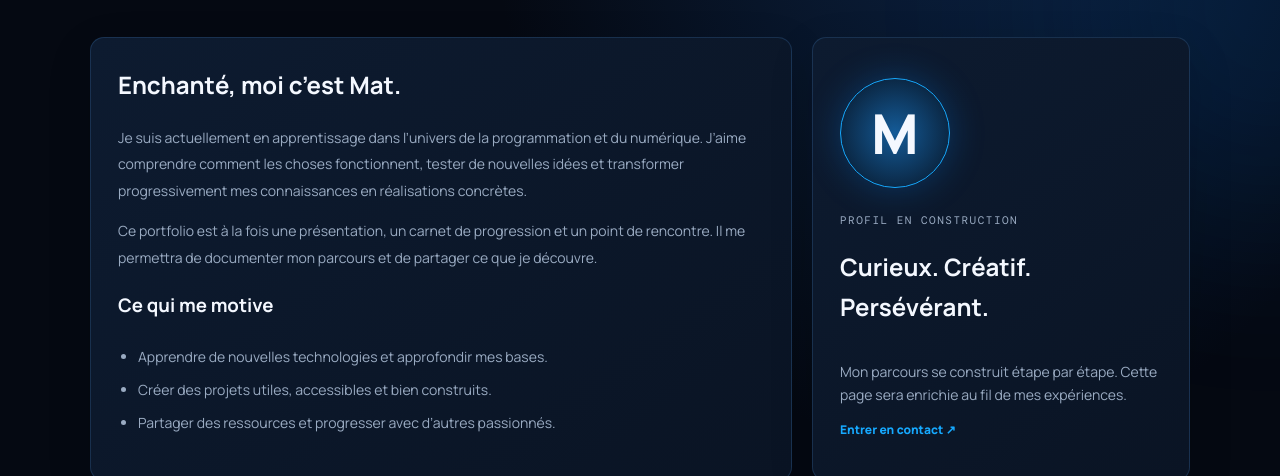
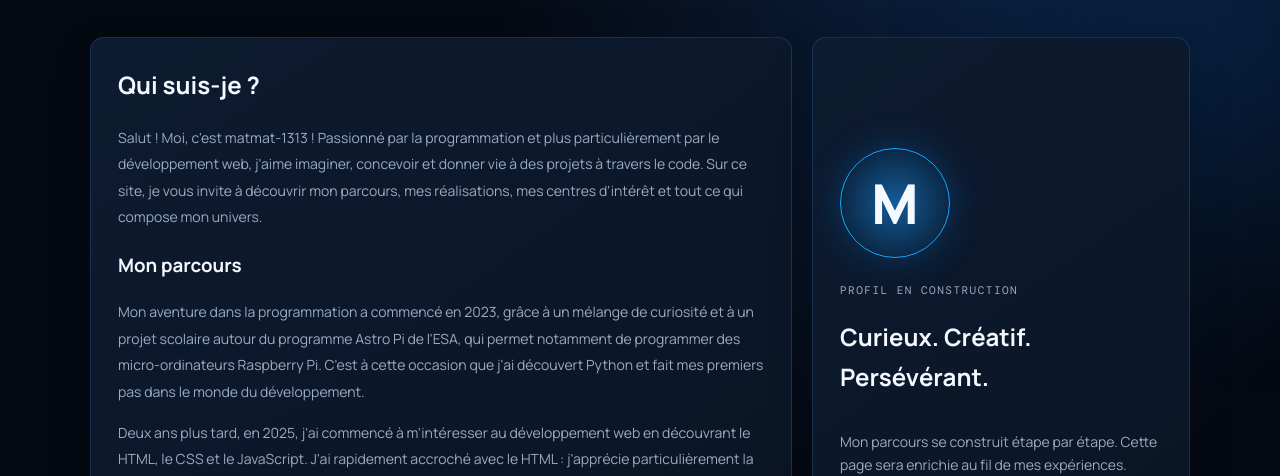
Before and after one commit to matmat-1313programation/matmat-1313programation.github.io, a plain HTML site: page apropos.html in a window 1280 px wide. Shown: the part 324-800 px from the top of the page. Drawn offline with nearby package versions, Linux system fonts and the light colour scheme.

Commit message:
Revise personal introduction in apropos.html
Updated the personal introduction section with new content about the author, including their programming journey and interests.

```diff
--- a/apropos.html
+++ b/apropos.html
@@ -56,16 +56,17 @@
   </div>
   <div class="about-layout">
     <section class="panel about-story">
-      <h2>Enchanté, moi c’est Mat.</h2>
-      <p>Je suis actuellement en apprentissage dans l’univers de la programmation et du numérique. J’aime comprendre comment les choses fonctionnent, tester de nouvelles idées et transformer progressivement mes connaissances en réalisations concrètes.</p>
-      <p>Ce portfolio est à la fois une présentation, un carnet de progression et un point de rencontre. Il me permettra de documenter mon parcours et de partager ce que je découvre.</p>
-      <h3>Ce qui me motive</h3>
-      <ul class="check-list">
-        <li>Apprendre de nouvelles technologies et approfondir mes bases.</li>
-        <li>Créer des projets utiles, accessibles et bien construits.</li>
-        <li>Partager des ressources et progresser avec d’autres passionnés.</li>
-      </ul>
+
+
+      <!--Début section à propos de moi texte de presentation-->
+      <h2>Qui suis-je ?</h2>
+      <p>Salut ! Moi, c'est matmat-1313 ! Passionné par la programmation et plus particulièrement par le développement web, j'aime imaginer, concevoir et donner vie à des projets à travers le code. Sur ce site, je vous invite à découvrir mon parcours, mes réalisations, mes centres d'intérêt et tout ce qui compose mon univers.</p>
+      <h3>Mon parcours</h3>
+      <p>Mon aventure dans la programmation a commencé en 2023, grâce à un mélange de curiosité et à un projet scolaire autour du programme Astro Pi de l'ESA, qui permet notamment de programmer des micro-ordinateurs Raspberry Pi. C'est à cette occasion que j'ai découvert Python et fait mes premiers pas dans le monde du développement.</p>
+      <p>Deux ans plus tard, en 2025, j'ai commencé à m'intéresser au développement web en découvrant le HTML, le CSS et le JavaScript. J'ai rapidement accroché avec le HTML : j'apprécie particulièrement la possibilité de créer, en relativement peu de temps, des choses concrètes, utiles à de nombreuses personnes et qui ont un véritable sens visuel. Aujourd'hui, je développe mes propres sites web tout en continuant à apprendre, à expérimenter et à explorer de nouvelles fonctionnalités. Je garde également un intérêt pour les autres langages que j'ai pu découvrir.</p>
     </section>
+
+
     <aside class="panel profile-panel">
       <div class="profile-orb">
         <span>M</span>
```
